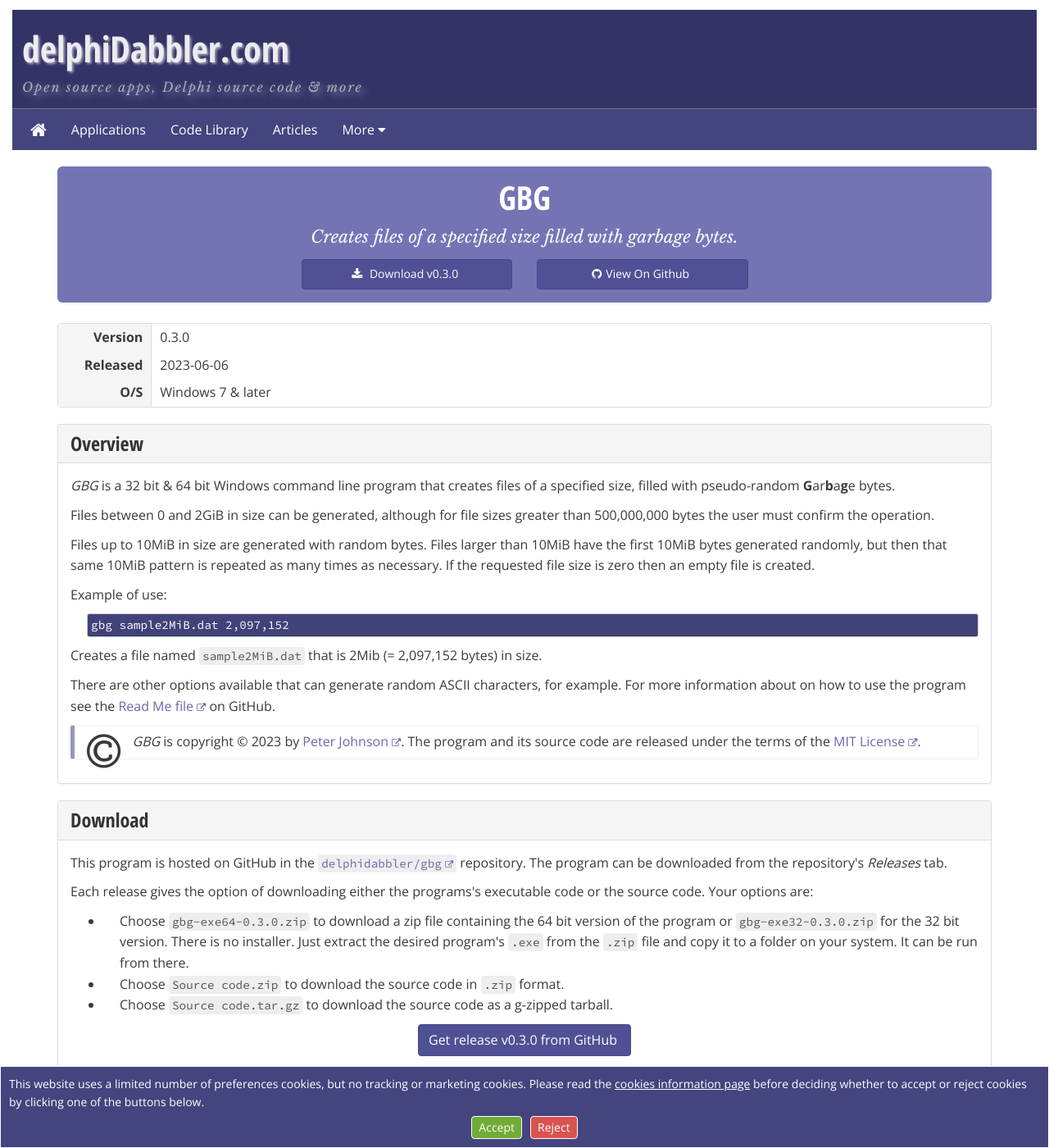
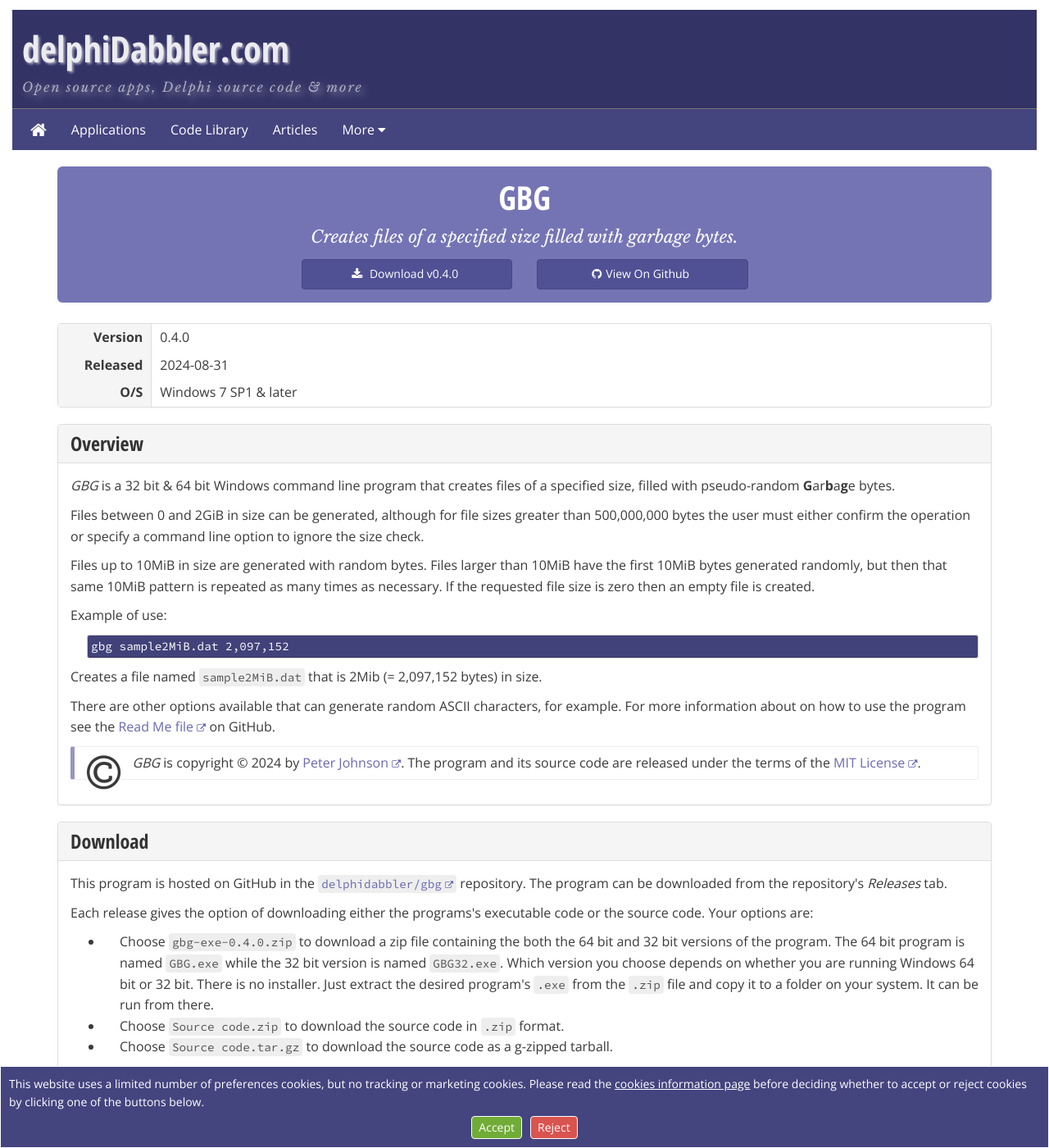
Before and after one commit to delphidabbler/delphidabbler.github.io, a Jekyll site: the page built from _software/gbg.html, in a window 1280 px wide and 1400 px high. Shown: the whole window at 82% size. Built offline with Jekyll 4.4.1, drawn with Linux system fonts in a browser that asks for light colours.

Commit message:
Update gbg page re release 0.4.0
Also corrected some errors.

```diff
--- a/_software/gbg.html
+++ b/_software/gbg.html
@@ -2,9 +2,9 @@
 layout: "programs-tplt"
 group: apps
 priority: 5.5
-version: "0.3.0"
-os: "Windows 7 & later"
-release-date: "2023-06-06"
+version: "0.4.0"
+os: "Windows 7 SP1 & later"
+release-date: "2024-08-31"
 title: "GBG"
 precis: "Creates files of a specified size filled with garbage bytes."
 summary: "Command line program that creates files of a given size containing random-ish bytes."
@@ -13,7 +13,7 @@
 download-base-url: "https://github.com/delphidabbler/gbg/releases/tag/v"
 repo-url: "https://github.com/delphidabbler/gbg"
 want-header-buttons: true
-copyright-date: "2023"
+copyright-date: "2024"
 status: "current"
 ---
 <section class="panel panel-default">
@@ -27,7 +27,7 @@
       <em>GBG</em> is a 32 bit & 64 bit Windows command line program that creates files of a specified size, filled with pseudo-random <strong>G</strong>ar<strong>b</strong>a<strong>g</strong>e bytes.
    </p>
     <p>
-      Files between 0 and 2GiB in size can be generated, although for file sizes greater than 500,000,000 bytes the user must confirm the operation.
+      Files between 0 and 2GiB in size can be generated, although for file sizes greater than 500,000,000 bytes the user must either confirm the operation or specify a command line option to ignore the size check.
     </p>
     <p>
       Files up to 10MiB in size are generated with random bytes. Files larger than 10MiB have the first 10MiB bytes generated randomly, but then that same 10MiB pattern is repeated as many times as necessary. If the requested file size is zero then an empty file is created.
@@ -62,7 +62,7 @@
     </p>
     <ul>
       <li>
-        Choose <code>gbg-exe64-{{page.version}}.zip</code> to download a zip file containing the 64 bit version of the program or <code>gbg-exe32-{{page.version}}.zip</code> for the 32 bit version. There is no installer. Just extract the desired program's <code>.exe</code> from the <code>.zip</code> file and copy it to a folder on your system. It can be run from there.
+        Choose <code>gbg-exe-{{page.version}}.zip</code> to download a zip file containing the both the 64 bit and 32 bit versions of the program. The 64 bit program is named <code>GBG.exe</code> while the 32 bit version is named <code>GBG32.exe</code>. Which version you choose depends on whether you are running Windows 64 bit or 32 bit. There is no installer. Just extract the desired program's <code>.exe</code> from the <code>.zip</code> file and copy it to a folder on your system. It can be run from there.
       </li>
       <li>
         Choose <code>Source&nbsp;code.zip</code> to download the source code in <code>.zip</code> format.
```
